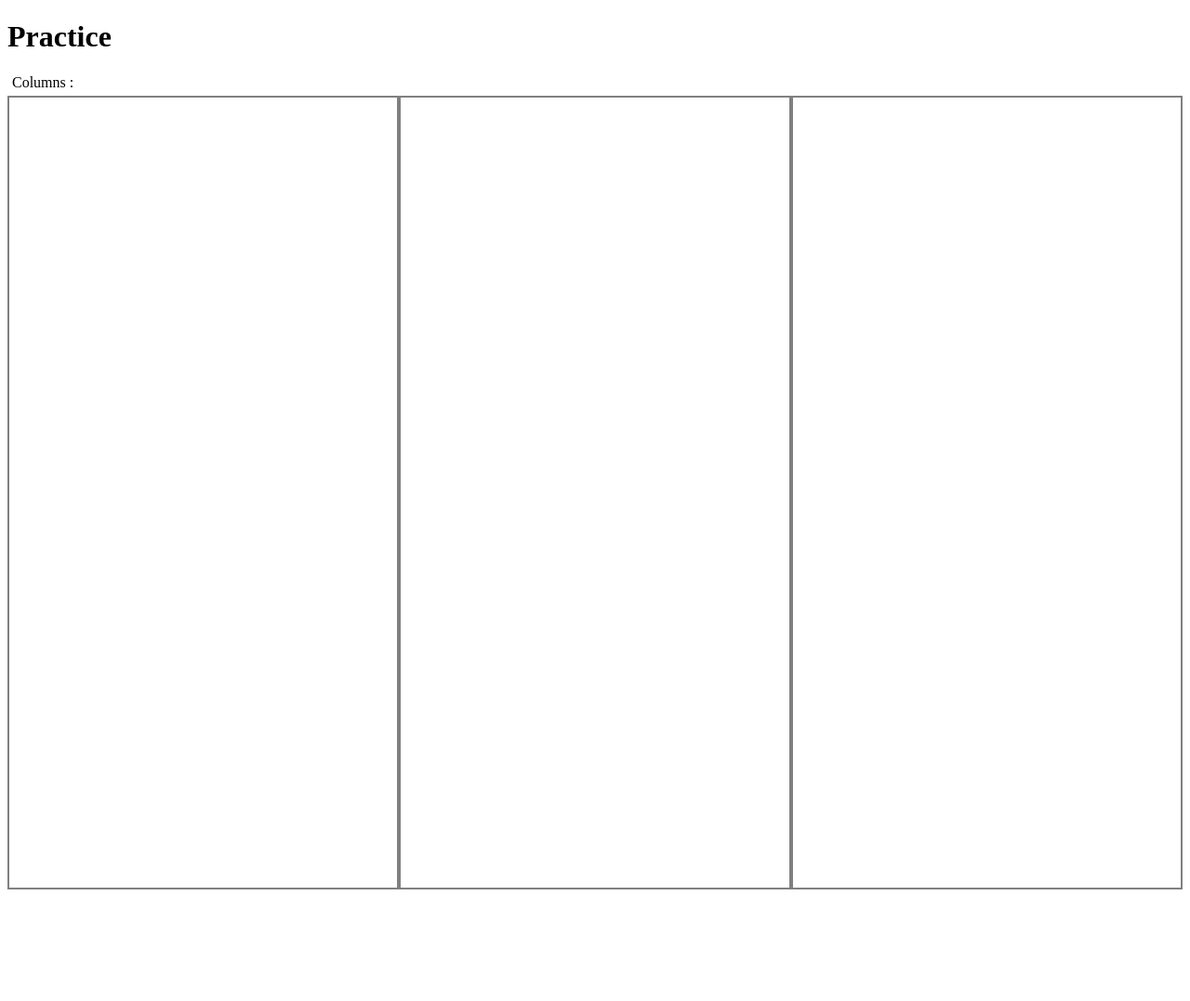
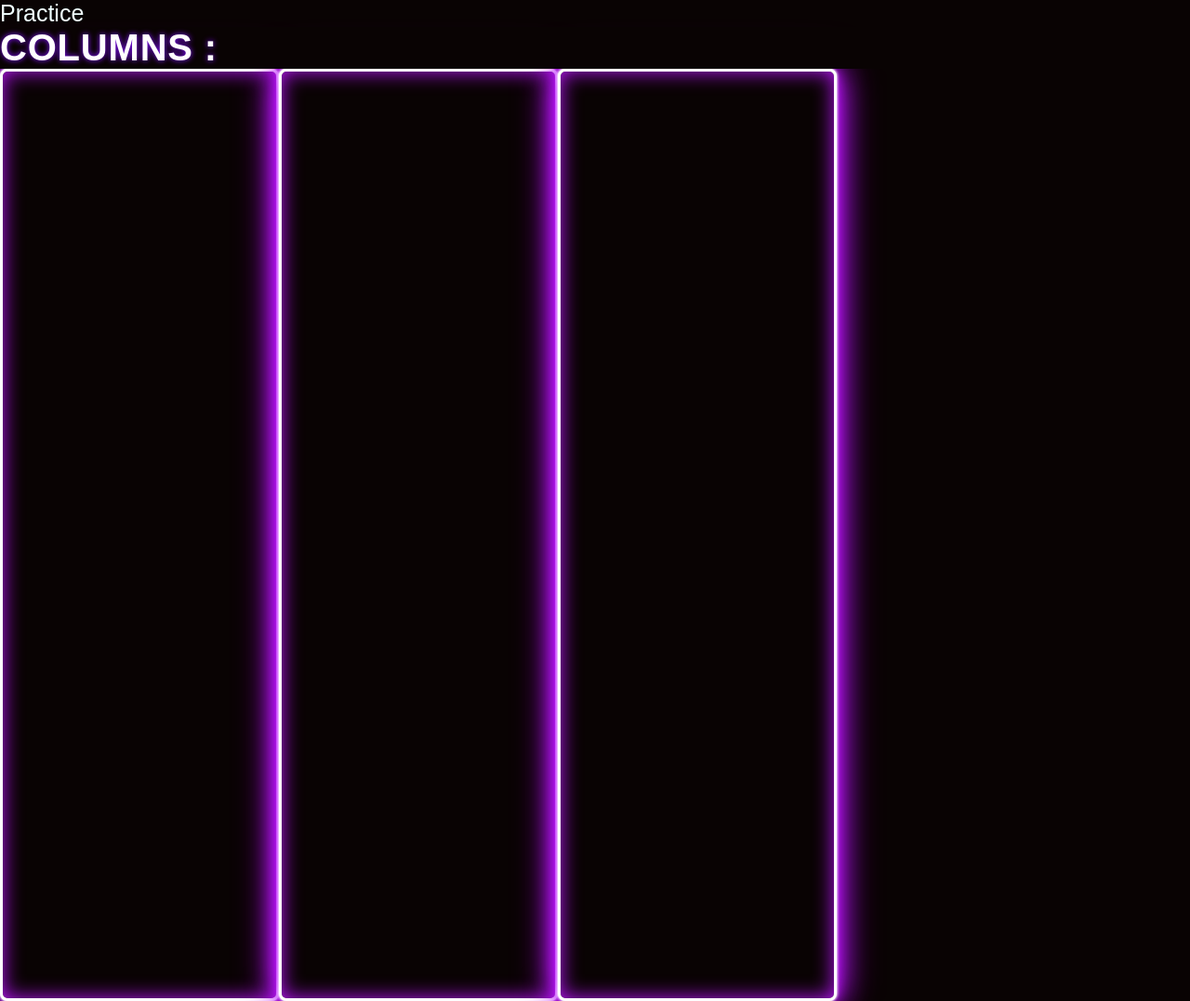
Before and after one commit to qqqwwwbbb/vue2, a plain HTML site: page index.html in a window 1280 px wide. Shown: the whole page at 93% size. Before the commit the page ends 965 px from the top, so only its background shows below. Drawn offline with Linux system fonts and the light colour scheme.

Commit message:
css styles :)

```diff
--- a/style.css
+++ b/style.css
@@ -1,23 +1,54 @@
-#app{
+*{
     text-align: left;
+    font-family: "Sacramento", sans-serif;
+    margin: 0;
+    padding: 0;
+    background-color: rgb(9, 3, 3);
 }
-
-h1 {
-    text-align: left;
+.body{
+    margin: 0;
 }
 
 p{
-    margin: 5px;
-    text-wrap: normal;
+    position: relative;
+    font-family: 'Montserrat', Arial, sans-serif;
+    font-size: 40px;
+    font-weight: 700;
+    color: #fff;
+    letter-spacing: 0.02em;
+    text-transform: uppercase;
+    text-shadow: 0 0 0.15em #830eff;
+    user-select: none;
+    white-space: nowrap;
+    filter: blur(0.007em);
+    animation: shake 2.5s linear forwards;
 }
 
 #cols {
     display: flex;
+    width: 900px;
 }
 
 .col {
-    width: 33.33%;
-    height: 850px;
+    width: 30%;
+    height: 799px;
     text-align: center;
-    border: 2px solid gray;
+    font-size: 6.2rem;
+    animation: pulsate 1.5s infinite alternate;
+    border: 0.2rem solid #fff;
+    border-radius: 0.5rem;
+    padding: 1em;
+    box-shadow: 0 0 .2rem #fff,
+    0 0 .2rem #fff,
+    0 0 2rem #bc13fe,
+    0 0 0.8rem #bc13fe,
+    0 0 2.8rem #bc13fe,
+    inset 0 0 1.3rem #bc13fe;
 }
+
+h1, h2 {
+    color: azure;
+    text-align: left;
+    font-weight: 400;
+    font-size: 25px;
+}
```
